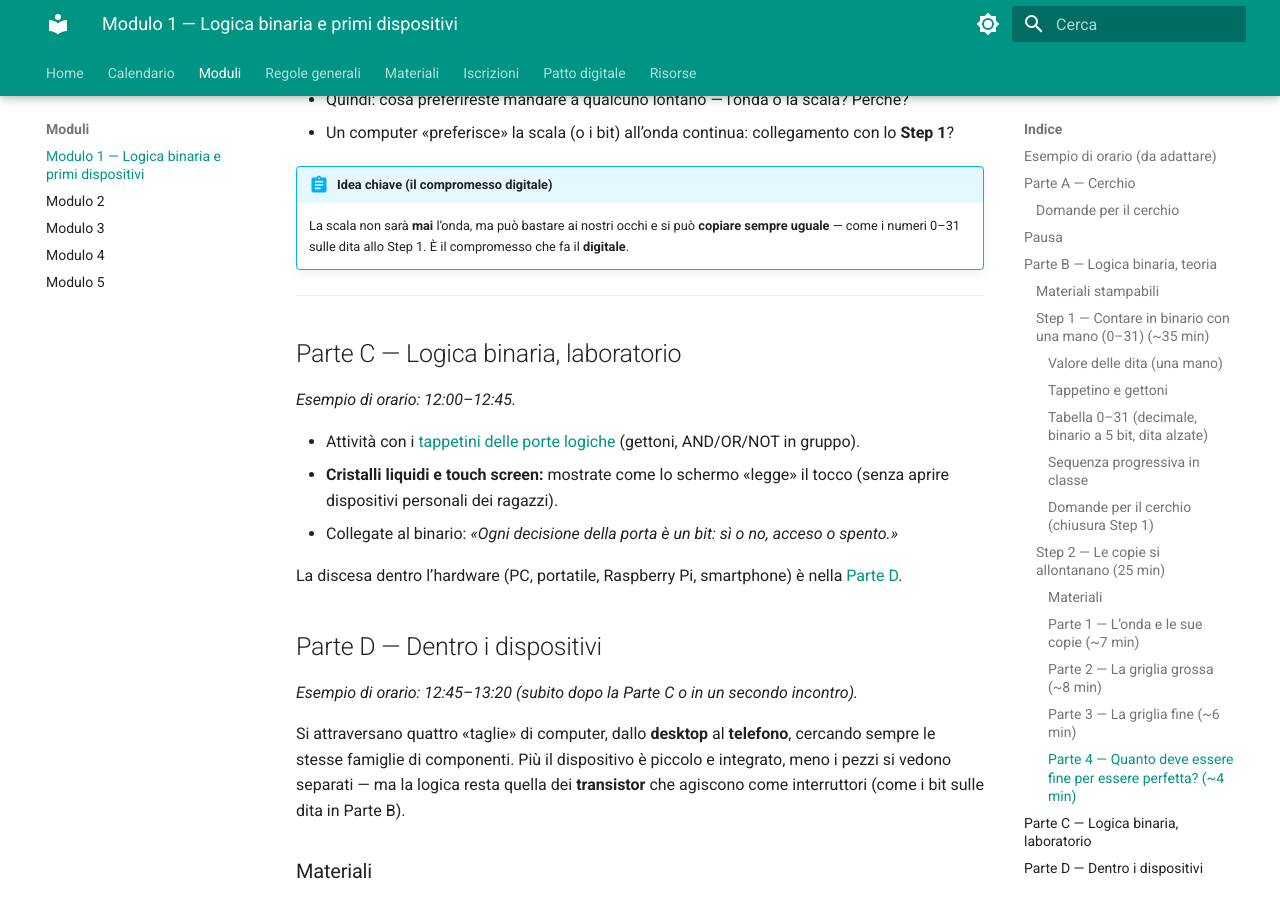
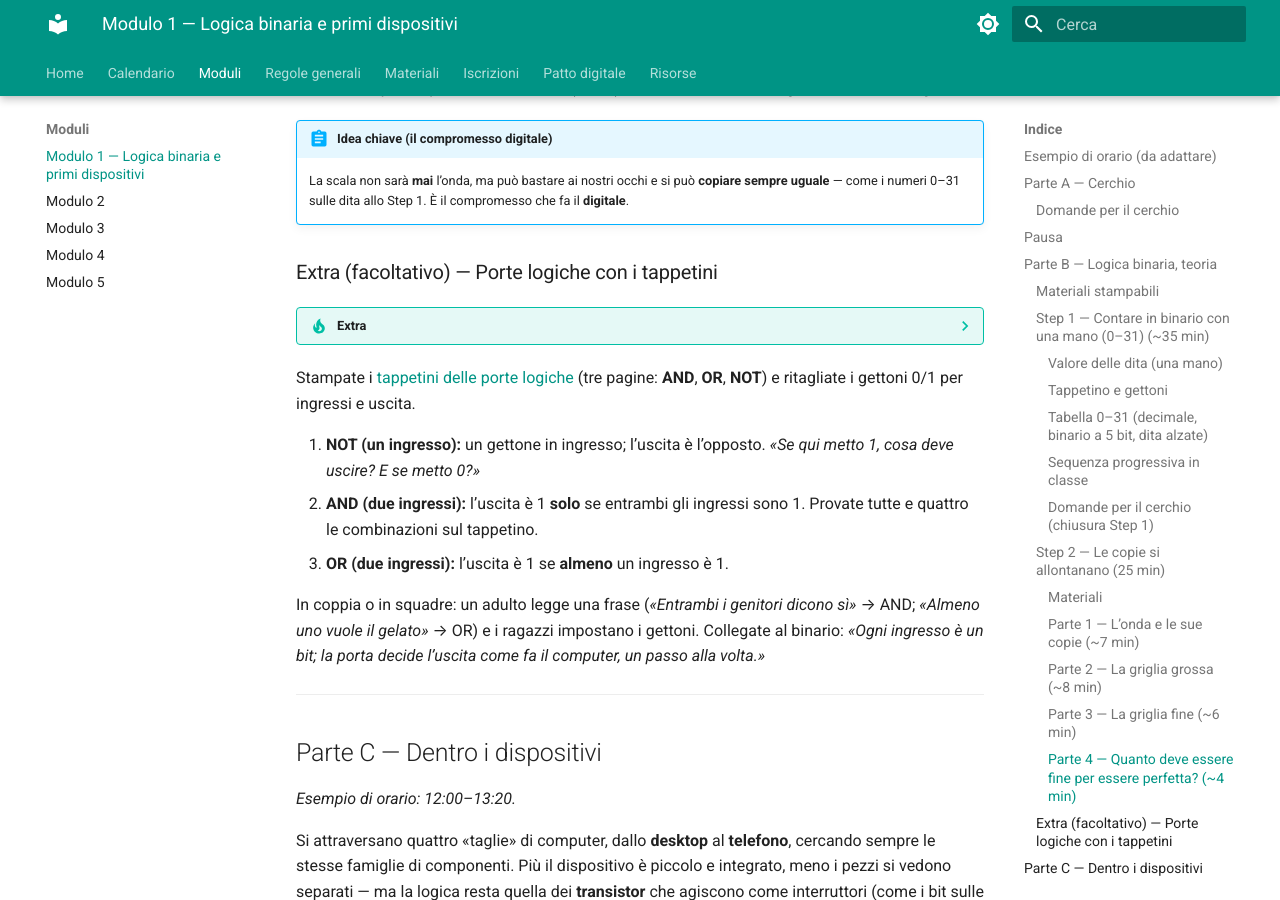
Before and after one commit to thomasmaysf/medialita-digitale, an MkDocs documentation site: the page built from docs/moduli/modulo-1.md, in a window 1280 px wide and 900 px high, scrolled down 7593 px. Built offline with MkDocs 1.6.1 and Material for MkDocs 9.7.7, drawn with Linux system fonts in a browser that asks for light colours; some of the changed text lies outside the part shown.

Commit message:
Move logic-gate mats to Parte B extra; Parte C is hardware only (#8)
Co-authored-by: Cursor Agent <cursoragent@cursor.com>
Co-authored-by: thomasmaysf <thomasmaysf@users.noreply.github.com>

```diff
--- a/docs/moduli/modulo-1.md
+++ b/docs/moduli/modulo-1.md
@@ -1,6 +1,6 @@
 # Modulo 1 — Logica binaria e primi dispositivi
 
-**Tema:** accoglienza, riflessione sul digitale in famiglia, logica binaria (teoria e laboratorio), riconoscere i «mattoni» comuni dei computer.
+**Tema:** accoglienza, riflessione sul digitale in famiglia, logica binaria (teoria e pratica), riconoscere i «mattoni» comuni dei computer.
 
 **Facilitazione:** un facilitatore o una facilitatrice con almeno un secondo adulto; per laboratorio hardware servono due adulti o più.
 
@@ -11,8 +11,7 @@
 | Parte A — Cerchio | 9:00–10:20 |
 | Pausa | 10:20–10:40 |
 | Parte B — Teoria (binario) | 10:40–12:00 |
-| Parte C — Laboratorio (logica e schermo) | 12:00–12:45 |
-| Parte D — Dentro i dispositivi | 12:45–13:20 |
+| Parte C — Dentro i dispositivi | 12:00–13:20 |
 
 ---
 
@@ -51,7 +50,7 @@ Si passa dall’**analogico al digitale** con l’esercizio principale sulle dit
 
 ### Materiali stampabili
 
-PDF da stampare per attività sul pavimento o sul tavolo (ritagliare i gettoni se indicato nel foglio). Servono soprattutto allo **Step 1** e in laboratorio (Parte C).
+PDF da stampare per attività sul pavimento o sul tavolo (ritagliare i gettoni se indicato nel foglio). Il tappetino binario serve allo **Step 1**; i tappetini delle porte logiche all’**extra** facoltativo di Parte B.
 
 [:material-file-pdf-box: Scarica tappetino binario](modulo-1/files/tappetino-binario.pdf){ .md-button }
 Tappetino a **bit** (0/1) con gettoni: per rappresentare numeri e sequenze in binario.
@@ -227,22 +226,24 @@ Domande per arrivare all’idea finale:
 !!! abstract "Idea chiave (il compromesso digitale)"
     La scala non sarà **mai** l’onda, ma può bastare ai nostri occhi e si può **copiare sempre uguale** — come i numeri 0–31 sulle dita allo Step 1. È il compromesso che fa il **digitale**.
 
+### Extra (facoltativo) — Porte logiche con i tappetini
+
+??? tip "Extra"
+    Usate questo blocco **solo** se il gruppo chiude in anticipo le schede (11:40–12:00) o se alcuni ragazzi chiedono «un altro gioco» sul binario. Non è obbligatorio per arrivare alla Parte C.
+
+Stampate i [tappetini delle porte logiche](modulo-1/files/tappetini-porte-logiche.pdf) (tre pagine: **AND**, **OR**, **NOT**) e ritagliate i gettoni 0/1 per ingressi e uscita.
+
+1. **NOT (un ingresso):** un gettone in ingresso; l’uscita è l’opposto. *«Se qui metto 1, cosa deve uscire? E se metto 0?»*
+2. **AND (due ingressi):** l’uscita è 1 **solo** se entrambi gli ingressi sono 1. Provate tutte e quattro le combinazioni sul tappetino.
+3. **OR (due ingressi):** l’uscita è 1 se **almeno** un ingresso è 1.
+
+In coppia o in squadre: un adulto legge una frase (*«Entrambi i genitori dicono sì»* → AND; *«Almeno uno vuole il gelato»* → OR) e i ragazzi impostano i gettoni. Collegate al binario: *«Ogni ingresso è un bit; la porta decide l’uscita come fa il computer, un passo alla volta.»*
 
 ---
 
-## Parte C — Logica binaria, laboratorio
+## Parte C — Dentro i dispositivi {#parte-c-dentro-i-dispositivi}
 
-*Esempio di orario: 12:00–12:45.*
-
-- Attività con i [tappetini delle porte logiche](modulo-1/files/tappetini-porte-logiche.pdf) (gettoni, AND/OR/NOT in gruppo).
-- **Cristalli liquidi e touch screen:** mostrate come lo schermo «legge» il tocco (senza aprire dispositivi personali dei ragazzi).
-- Collegate al binario: *«Ogni decisione della porta è un bit: sì o no, acceso o spento.»*
-
-La discesa dentro l’hardware (PC, portatile, Raspberry Pi, smartphone) è nella [Parte D](#parte-d-dentro-i-dispositivi).
-
-## Parte D — Dentro i dispositivi {#parte-d-dentro-i-dispositivi}
-
-*Esempio di orario: 12:45–13:20 (subito dopo la Parte C o in un secondo incontro).*
+*Esempio di orario: 12:00–13:20.*
 
 Si attraversano quattro «taglie» di computer, dallo **desktop** al **telefono**, cercando sempre le stesse famiglie di componenti. Più il dispositivo è piccolo e integrato, meno i pezzi si vedono separati — ma la logica resta quella dei **transistor** che agiscono come interruttori (come i bit sulle dita in Parte B).
 
```
Also changed, not shown: docs/materiali.md (+1 -1 lines).
